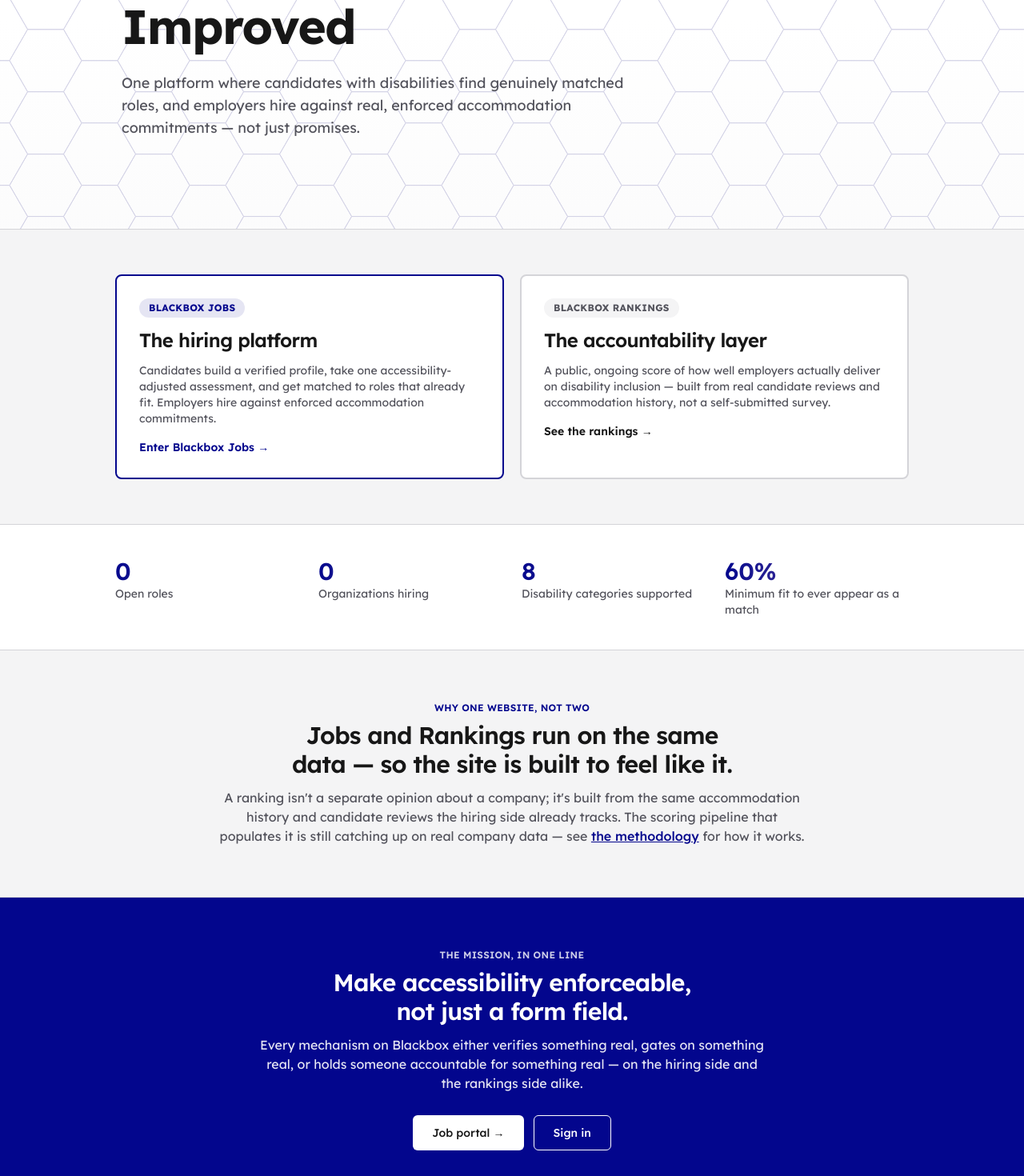
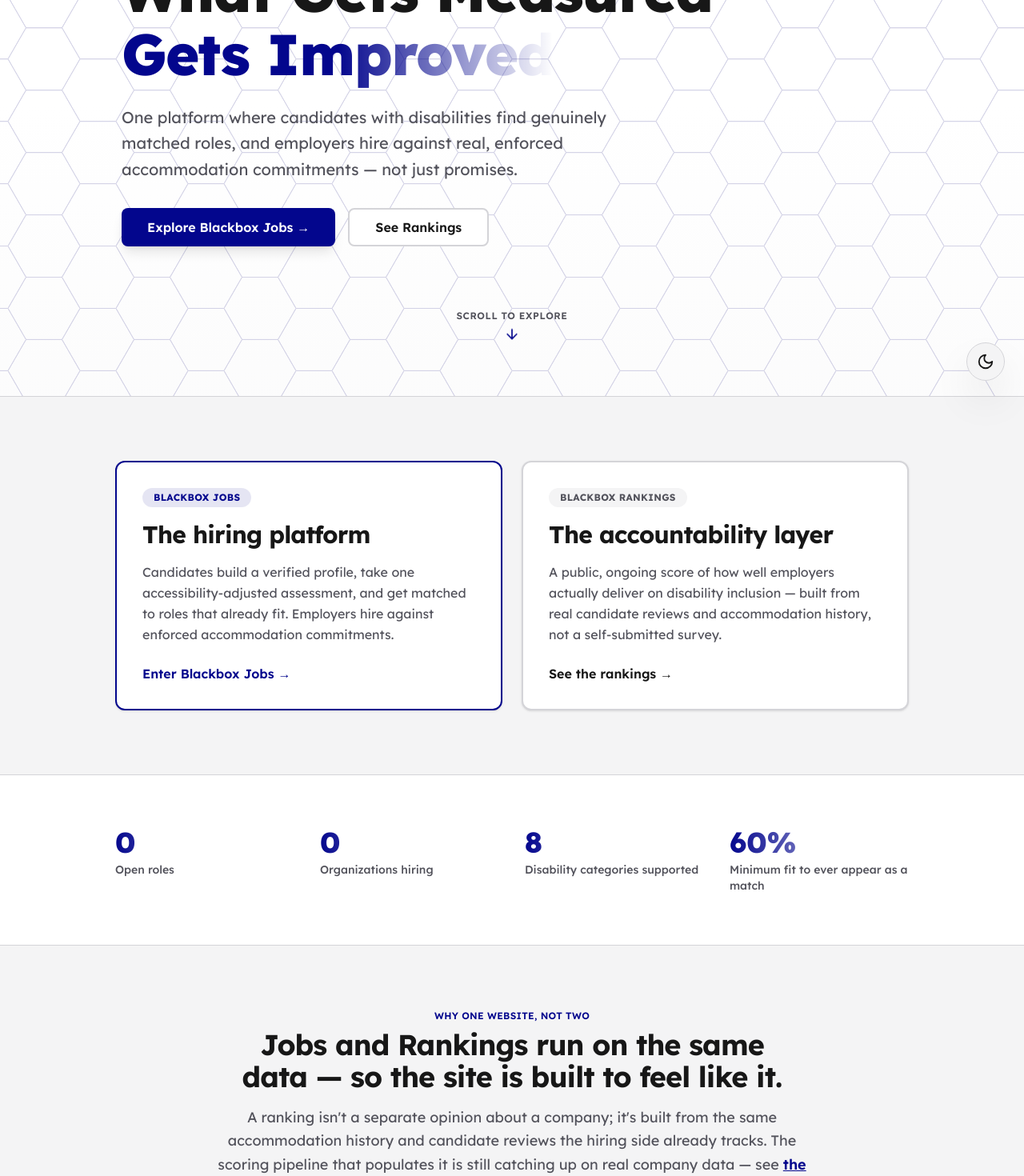
Before and after one commit to shruti-kamma/Blackbox, a Next.js app in the folder apps/job-portal/: page / in a window 1280 px wide. Shown: the part 300-1770 px from the top of the page at 80% size. Built offline with nearby package versions, Linux system fonts and the light colour scheme; no server answers; the database is empty.

Commit message:
feat: full-screen landing fold, scroll reveal, and floating crescent moon/sun theme toggle

```diff
--- a/apps/job-portal/src/app/globals.css
+++ b/apps/job-portal/src/app/globals.css
@@ -1,11 +1,6 @@
 @import "tailwindcss";
 @import "@blackbox/config/tailwind/theme.css";
 
-/* Tailwind's automatic content detection only scans this app's own
-   directory tree. The /ranking section's feature code lives in sibling
-   `packages/module-*` packages (ported from the shruti branch), so each
-   one needs an explicit @source or its class names get purged from the
-   production build even though dev looks fine. */
 @source "../../../../packages/module-methodology/src/**/*.tsx";
 @source "../../../../packages/module-leaderboards/src/**/*.tsx";
 @source "../../../../packages/module-org-snapshot/src/**/*.tsx";
@@ -16,37 +11,35 @@
   --font-mono: var(--font-geist-mono);
 }
 
-/* Sitewide editorial-corporate theme (see docs/decisions.md — "Editorial
-   redesign", now extended sitewide from its original /ranking-only scope):
-   navy as the interactive/brand color, purple as its paired accent, used
-   together as a gradient duo on hero numerals and primary CTAs — not a
-   primary/secondary hierarchy, not split by section. Overrides the shared
-   base theme's default blue (#1d4ed8). ranking-theme.css's #ranking-root
-   scoping still re-declares the same values within /ranking — now
-   redundant there but harmless (identical values), left alone rather than
-   risk destabilizing that section's own working theme-toggle mechanism.
-   Light mode is the deliberate default sitewide, regardless of OS
-   preference — see packages/config/tailwind/theme.css's own comment on
-   why there's no @media (prefers-color-scheme: dark) fallback anywhere. */
-@theme {
+:root, [data-theme="light"] {
   --color-primary: #03068d;
   --color-secondary: #7c3ca1;
   --color-focus-ring: #03068d;
+  --color-background: #ffffff;
+  --color-foreground: #171717;
+  --color-muted: #f4f4f5;
+  --color-border: #d4d4d8;
+  --color-card: #f4f4f5;
+}
+
+[data-theme="dark"] {
+  --color-primary: #7c3ca1;
+  --color-secondary: #03068d;
+  --color-focus-ring: #7c3ca1;
+  --color-background: #000000;
+  --color-foreground: #ffffff;
+  --color-muted: #18181b;
+  --color-border: #27272a;
+  --color-card: #18181b;
 }
 
 body {
   background: var(--color-background);
   color: var(--color-foreground);
   font-family: var(--font-sans), sans-serif;
+  transition: background-color 0.2s ease, color 0.2s ease;
 }
 
-/* Centered within the resume document itself (relative to the nearest
-   positioned ancestor, the resume <article>) — deliberately `absolute`, not
-   `fixed`. `fixed` would repeat per printed page in theory, but tested
-   against a real generated PDF it renders off-center in Chrome's print
-   pipeline; `absolute` measured correctly centered in the same test, so
-   it's the reliable choice even though it won't repeat on every page of a
-   very long resume. */
 .resume-watermark {
   position: absolute;
   top: 50%;
@@ -56,8 +49,6 @@
   white-space: nowrap;
 }
 
-/* Printable pages (e.g. the candidate resume) shouldn't carry the site nav
-   or dark-mode colors onto paper/PDF, regardless of the viewer's OS theme. */
 @media print {
   .no-print {
     display: none !important;
--- a/apps/job-portal/src/app/layout.tsx
+++ b/apps/job-portal/src/app/layout.tsx
@@ -4,6 +4,7 @@
 import "./globals.css";
 import { Nav } from "@/components/nav";
 import { PortalSelectProvider } from "@/components/a11y/portal-select-provider";
+import { ThemeToggleFloating } from "@/components/theme-toggle-floating";
 import { A11Y_COOKIE_NAME } from "@/lib/a11y/cookie";
 
 // Sitewide editorial redesign (see docs/decisions.md — "Editorial
@@ -42,10 +43,11 @@
       className={`${lexend.variable} ${geistMono.variable} h-full antialiased`}
       data-a11y={a11yMode || undefined}
     >
-      <body className="min-h-full flex flex-col">
+      <body className="min-h-full flex flex-col relative">
         <PortalSelectProvider>
           <Nav />
           {children}
+          <ThemeToggleFloating />
         </PortalSelectProvider>
       </body>
     </html>
--- a/apps/job-portal/src/app/page.tsx
+++ b/apps/job-portal/src/app/page.tsx
@@ -5,13 +5,9 @@
 import { prisma } from "@/lib/db";
 import { DISABILITY_CATEGORY_OPTIONS } from "@/lib/matching-options";
 import { PortalSelectTrigger } from "@/components/a11y/portal-select-trigger";
-import ShapeGrid from "@/components/ui/ShapeGrid";
+import { HeroShapeGrid } from "@/components/hero-shape-grid";
 
 // The umbrella "Blackbox" landing page — the actual front door of the site.
-// Blackbox Jobs is one product reachable from here via the portal-select
-// modal; Blackbox Rankings (ported from the shruti branch) is the second,
-// living at /ranking — see app/ranking/layout.tsx for how its own font/
-// theme/nav are scoped so they don't leak into the rest of this site.
 export default async function Home() {
   const user = await getCurrentUser();
   if (user?.role === "CANDIDATE") redirect("/candidate/jobs");
@@ -31,107 +27,140 @@
 
   return (
     <main className="flex flex-1 flex-col">
-      {/* Hero */}
-      <section className="relative overflow-hidden border-b border-border bg-gradient-to-b from-background via-background/95 to-muted/30">
+      {/* Full-Screen Landing Hero Section */}
+      <section className="relative overflow-hidden border-b border-border bg-gradient-to-b from-background via-background/95 to-muted/30 min-h-[calc(100vh-4.25rem)] flex flex-col justify-between py-12 md:py-16">
         <div className="absolute inset-0 z-0 opacity-60">
-          <ShapeGrid
-            speed={0.25}
-            squareSize={45}
-            direction="diagonal"
-            borderColor="#b9b8d7"
-            hoverFillColor="transparent"
-            shape="hexagon"
-            hoverTrailAmount={0}
-          />
+          <HeroShapeGrid />
         </div>
-        <div className="relative z-10 mx-auto w-full max-w-5xl px-6 py-20 text-left md:py-28 font-sans">
-          <p className="text-xl md:text-2xl font-medium tracking-tight text-primary font-sans">
+
+        <div className="relative z-10 mx-auto w-full max-w-5xl px-6 flex-1 flex flex-col justify-center text-left font-sans">
+          <div className="inline-flex items-center gap-2 rounded-full border border-primary/20 bg-primary/10 px-4 py-1.5 text-xs sm:text-sm font-semibold tracking-wide text-primary w-fit mb-6 shadow-sm">
+            <span className="h-2 w-2 rounded-full bg-primary animate-pulse" />
             Blackbox India&apos;s Inclusion Intelligence Index
-          </p>
-          <h1 className="mt-3 text-4xl sm:text-5xl md:text-6xl font-bold tracking-tight text-foreground font-sans max-w-3xl leading-tight">
-            What Gets Measured Gets Improved
+          </div>
+
+          <h1 className="text-4xl sm:text-6xl md:text-7xl font-extrabold tracking-tight text-foreground font-sans max-w-4xl leading-[1.1]">
+            What Gets Measured <br className="hidden sm:inline" />
+            <span className="bg-gradient-to-r from-primary via-primary to-secondary bg-clip-text text-transparent">
+              Gets Improved
+            </span>
           </h1>
-          <p className="mt-5 max-w-2xl text-lg text-muted-foreground font-sans">
+
+          <p className="mt-6 max-w-2xl text-lg sm:text-xl text-muted-foreground font-sans leading-relaxed">
             One platform where candidates with disabilities find genuinely matched roles, and employers hire
             against real, enforced accommodation commitments — not just promises.
           </p>
+
+          <div className="mt-8 flex flex-wrap items-center gap-4">
+            <PortalSelectTrigger className="flex h-12 items-center justify-center rounded-lg bg-primary px-8 text-base font-semibold text-primary-foreground shadow-lg hover:bg-primary/90 transition-all cursor-pointer">
+              Explore Blackbox Jobs →
+            </PortalSelectTrigger>
+            <Link
+              href="/ranking"
+              className="flex h-12 items-center justify-center rounded-lg border-2 border-border bg-background px-8 text-base font-semibold text-foreground hover:bg-muted transition-all"
+            >
+              See Rankings
+            </Link>
+          </div>
+        </div>
+
+        {/* First Scroll Reveal Indicator */}
+        <div className="relative z-10 mx-auto w-full max-w-5xl px-6 pt-4 flex items-center justify-center">
+          <a
+            href="#products"
+            className="flex flex-col items-center gap-2 text-xs font-semibold uppercase tracking-wider text-muted-foreground hover:text-primary transition-colors cursor-pointer group"
+          >
+            <span>Scroll to explore</span>
+            <svg
+              xmlns="http://www.w3.org/2000/svg"
+              viewBox="0 0 24 24"
+              fill="none"
+              stroke="currentColor"
+              strokeWidth="2"
+              strokeLinecap="round"
+              strokeLinejoin="round"
+              className="h-5 w-5 animate-bounce text-primary group-hover:translate-y-1 transition-transform"
+            >
+              <path d="M12 5v14M19 12l-7 7-7-7" />
+            </svg>
+          </a>
         </div>
       </section>
 
-      {/* Two products */}
-      <section id="rankings" className="border-b border-border bg-muted">
-        <div className="mx-auto grid w-full max-w-5xl gap-5 px-4 py-14 md:grid-cols-2">
-          <PortalSelectTrigger className="flex flex-col items-start gap-3 rounded-lg border-2 border-primary bg-background p-7 text-left hover:shadow-md">
-            <span className="rounded-full bg-primary/10 px-3 py-1 text-xs font-bold tracking-wide text-primary uppercase">
+      {/* Revealed on First Scroll: Two products */}
+      <section id="products" className="scroll-mt-16 border-b border-border bg-muted py-20">
+        <div className="mx-auto grid w-full max-w-5xl gap-6 px-4 md:grid-cols-2">
+          <PortalSelectTrigger className="flex flex-col items-start gap-4 rounded-xl border-2 border-primary bg-background p-8 text-left shadow-sm hover:shadow-xl transition-all">
+            <span className="rounded-full bg-primary/10 px-3.5 py-1 text-xs font-bold tracking-wide text-primary uppercase">
               Blackbox Jobs
             </span>
-            <h2 className="text-2xl font-semibold tracking-tight text-foreground">The hiring platform</h2>
-            <p className="text-sm text-muted-foreground">
+            <h2 className="text-2xl sm:text-3xl font-bold tracking-tight text-foreground">The hiring platform</h2>
+            <p className="text-base text-muted-foreground leading-relaxed">
               Candidates build a verified profile, take one accessibility-adjusted assessment, and get matched
               to roles that already fit. Employers hire against enforced accommodation commitments.
             </p>
-            <span className="mt-1 text-sm font-semibold text-primary">Enter Blackbox Jobs →</span>
+            <span className="mt-2 text-base font-semibold text-primary">Enter Blackbox Jobs →</span>
           </PortalSelectTrigger>
 
           <Link
             href="/ranking"
-            className="flex flex-col items-start gap-3 rounded-lg border-2 border-border bg-background p-7 text-left hover:shadow-md"
+            className="flex flex-col items-start gap-4 rounded-xl border-2 border-border bg-background p-8 text-left shadow-sm hover:shadow-xl transition-all"
           >
-            <span className="rounded-full bg-muted px-3 py-1 text-xs font-bold tracking-wide text-muted-foreground uppercase">
+            <span className="rounded-full bg-muted px-3.5 py-1 text-xs font-bold tracking-wide text-muted-foreground uppercase">
               Blackbox Rankings
             </span>
-            <h2 className="text-2xl font-semibold tracking-tight text-foreground">The accountability layer</h2>
-            <p className="text-sm text-muted-foreground">
+            <h2 className="text-2xl sm:text-3xl font-bold tracking-tight text-foreground">The accountability layer</h2>
+            <p className="text-base text-muted-foreground leading-relaxed">
               A public, ongoing score of how well employers actually deliver on disability inclusion — built
               from real candidate reviews and accommodation history, not a self-submitted survey.
             </p>
-            <span className="mt-1 text-sm font-semibold text-foreground">See the rankings →</span>
+            <span className="mt-2 text-base font-semibold text-foreground">See the rankings →</span>
           </Link>
         </div>
       </section>
 
       {/* Real, live stats */}
-      <section className="border-b border-border">
-        <div className="mx-auto grid w-full max-w-5xl grid-cols-2 gap-6 px-4 py-10 sm:grid-cols-4">
+      <section className="border-b border-border py-16">
+        <div className="mx-auto grid w-full max-w-5xl grid-cols-2 gap-8 px-4 sm:grid-cols-4">
           <div>
-            <p className="bg-gradient-to-r from-primary to-secondary bg-clip-text text-3xl font-semibold tabular-nums text-transparent">
+            <p className="bg-gradient-to-r from-primary to-secondary bg-clip-text text-4xl font-extrabold tabular-nums text-transparent">
               {openJobsCount}
             </p>
-            <p className="text-sm text-muted-foreground">Open roles</p>
+            <p className="mt-1 text-sm font-medium text-muted-foreground">Open roles</p>
           </div>
           <div>
-            <p className="bg-gradient-to-r from-primary to-secondary bg-clip-text text-3xl font-semibold tabular-nums text-transparent">
+            <p className="bg-gradient-to-r from-primary to-secondary bg-clip-text text-4xl font-extrabold tabular-nums text-transparent">
               {organizationsCount}
             </p>
-            <p className="text-sm text-muted-foreground">Organizations hiring</p>
+            <p className="mt-1 text-sm font-medium text-muted-foreground">Organizations hiring</p>
           </div>
           <div>
-            <p className="bg-gradient-to-r from-primary to-secondary bg-clip-text text-3xl font-semibold tabular-nums text-transparent">
+            <p className="bg-gradient-to-r from-primary to-secondary bg-clip-text text-4xl font-extrabold tabular-nums text-transparent">
               {DISABILITY_CATEGORY_OPTIONS.length}
             </p>
-            <p className="text-sm text-muted-foreground">Disability categories supported</p>
+            <p className="mt-1 text-sm font-medium text-muted-foreground">Disability categories supported</p>
           </div>
           <div>
-            <p className="bg-gradient-to-r from-primary to-secondary bg-clip-text text-3xl font-semibold tabular-nums text-transparent">
+            <p className="bg-gradient-to-r from-primary to-secondary bg-clip-text text-4xl font-extrabold tabular-nums text-transparent">
               {MATCH_THRESHOLD}%
             </p>
-            <p className="text-sm text-muted-foreground">Minimum fit to ever appear as a match</p>
+            <p className="mt-1 text-sm font-medium text-muted-foreground">Minimum fit to ever appear as a match</p>
           </div>
         </div>
       </section>
 
       {/* Why one website, not two */}
-      <section className="border-b border-border bg-muted">
-        <div className="mx-auto w-full max-w-3xl px-4 py-16 text-center">
+      <section className="border-b border-border bg-muted py-20">
+        <div className="mx-auto w-full max-w-3xl px-4 text-center">
           <p className="text-xs font-semibold tracking-wide text-primary uppercase">Why one website, not two</p>
-          <h2 className="mt-2 text-3xl font-semibold tracking-tight text-balance text-foreground">
+          <h2 className="mt-2 text-3xl sm:text-4xl font-bold tracking-tight text-balance text-foreground">
             Jobs and Rankings run on the same data — so the site is built to feel like it.
           </h2>
-          <p className="mt-3 text-muted-foreground">
+          <p className="mt-4 text-lg text-muted-foreground leading-relaxed">
             A ranking isn&apos;t a separate opinion about a company; it&apos;s built from the same accommodation
             history and candidate reviews the hiring side already tracks. The scoring pipeline that populates it
             is still catching up on real company data — see{" "}
-            <Link href="/ranking/methodology" className="font-medium text-primary underline">
+            <Link href="/ranking/methodology" className="font-semibold text-primary underline">
               the methodology
             </Link>{" "}
             for how it works.
@@ -140,23 +169,23 @@
       </section>
 
       {/* Mission */}
-      <section id="mission" className="bg-primary">
-        <div className="mx-auto w-full max-w-2xl px-4 py-16 text-center text-primary-foreground">
+      <section id="mission" className="bg-primary py-20">
+        <div className="mx-auto w-full max-w-3xl px-4 text-center text-primary-foreground">
           <p className="text-xs font-semibold tracking-wide uppercase opacity-80">The mission, in one line</p>
-          <h2 className="mt-2 text-3xl font-semibold tracking-tight text-balance">
+          <h2 className="mt-2 text-3xl sm:text-4xl font-bold tracking-tight text-balance">
             Make accessibility enforceable, not just a form field.
           </h2>
-          <p className="mt-3 opacity-90">
+          <p className="mt-4 text-lg opacity-90 leading-relaxed">
             Every mechanism on Blackbox either verifies something real, gates on something real, or holds
             someone accountable for something real — on the hiring side and the rankings side alike.
           </p>
-          <div className="mt-7 flex flex-wrap items-center justify-center gap-3">
-            <PortalSelectTrigger className="flex h-touch-target items-center justify-center rounded-md bg-background px-6 text-sm font-medium text-foreground hover:opacity-90">
+          <div className="mt-8 flex flex-wrap items-center justify-center gap-4">
+            <PortalSelectTrigger className="flex h-12 items-center justify-center rounded-lg bg-background px-8 text-base font-semibold text-foreground hover:opacity-90 transition-all cursor-pointer">
               Job portal →
             </PortalSelectTrigger>
             <Link
               href="/login"
-              className="flex h-touch-target items-center justify-center rounded-md border border-primary-foreground px-6 text-sm font-medium hover:bg-primary-foreground/10"
+              className="flex h-12 items-center justify-center rounded-lg border-2 border-primary-foreground px-8 text-base font-semibold hover:bg-primary-foreground/10 transition-all"
             >
               Sign in
             </Link>
--- /dev/null
+++ b/apps/job-portal/src/components/hero-shape-grid.tsx
@@ -0,0 +1,41 @@
+"use client";
+
+import { useEffect, useState } from "react";
+import ShapeGrid from "@/components/ui/ShapeGrid";
+
+export function HeroShapeGrid() {
+  const [borderColor, setBorderColor] = useState("#b9b8d7");
+
+  useEffect(() => {
+    const updateColor = () => {
+      const currentTheme = document.documentElement.getAttribute("data-theme") || "light";
+      setBorderColor(currentTheme === "dark" ? "#4c3b69" : "#b9b8d7");
+    };
+
+    updateColor();
+
+    const handleThemeChange = (e: Event) => {
+      const customEv = e as CustomEvent<{ theme: "light" | "dark" }>;
+      if (customEv.detail?.theme) {
+        setBorderColor(customEv.detail.theme === "dark" ? "#4c3b69" : "#b9b8d7");
+      } else {
+        updateColor();
+      }
+    };
+
+    window.addEventListener("blackbox-theme-change", handleThemeChange);
+    return () => window.removeEventListener("blackbox-theme-change", handleThemeChange);
+  }, []);
+
+  return (
+    <ShapeGrid
+      speed={0.25}
+      squareSize={45}
+      direction="diagonal"
+      borderColor={borderColor}
+      hoverFillColor="transparent"
+      shape="hexagon"
+      hoverTrailAmount={0}
+    />
+  );
+}
--- /dev/null
+++ b/apps/job-portal/src/components/theme-toggle-floating.tsx
@@ -0,0 +1,67 @@
+"use client";
+
+import { useEffect, useState } from "react";
+
+export function ThemeToggleFloating() {
+  const [theme, setTheme] = useState<"light" | "dark">("light");
+  const [mounted, setMounted] = useState(false);
+
+  useEffect(() => {
+    setMounted(true);
+    const savedTheme = localStorage.getItem("blackbox-theme") as "light" | "dark" | null;
+    const currentTheme = savedTheme || (document.documentElement.getAttribute("data-theme") as "light" | "dark") || "light";
+    setTheme(currentTheme);
+    document.documentElement.setAttribute("data-theme", currentTheme);
+  }, []);
+
+  const toggleTheme = () => {
+    const nextTheme = theme === "light" ? "dark" : "light";
+    setTheme(nextTheme);
+    document.documentElement.setAttribute("data-theme", nextTheme);
+    localStorage.setItem("blackbox-theme", nextTheme);
+    window.dispatchEvent(new CustomEvent("blackbox-theme-change", { detail: { theme: nextTheme } }));
+  };
+
+  if (!mounted) return null;
+
+  return (
+    <button
+      type="button"
+      onClick={toggleTheme}
+      aria-label={theme === "light" ? "Switch to dark theme" : "Switch to light theme"}
+      title={theme === "light" ? "Switch to dark theme" : "Switch to light theme"}
+      className="fixed bottom-6 right-6 z-50 flex h-12 w-12 items-center justify-center rounded-full border border-border bg-card/95 p-3 text-foreground shadow-2xl backdrop-blur-md transition-all duration-200 hover:scale-110 active:scale-95 cursor-pointer focus:outline-none focus:ring-2 focus:ring-primary"
+    >
+      {theme === "light" ? (
+        /* Crescent moon symbol for Light Theme */
+        <svg
+          xmlns="http://www.w3.org/2000/svg"
+          viewBox="0 0 24 24"
+          fill="none"
+          stroke="currentColor"
+          strokeWidth="2"
+          strokeLinecap="round"
+          strokeLinejoin="round"
+          className="h-6 w-6 text-foreground"
+        >
+          <path d="M12 3a6 6 0 0 0 9 9 9 9 0 1 1-9-9Z" />
+        </svg>
+      ) : (
+        /* Sun symbol for Dark Theme */
+        <svg
+          xmlns="http://www.w3.org/2000/svg"
+          viewBox="0 0 24 24"
+          fill="none"
+          stroke="currentColor"
+          strokeWidth="2"
+          strokeLinecap="round"
+          strokeLinejoin="round"
+          className="h-6 w-6 text-amber-400"
+        >
+          <circle cx="12" cy="12" r="4" />
+          <path d="M12 2v2M12 20v2M4.93 4.93l1.41 1.41M17.66 17.66l1.41 1.41M2 12h2M20 12h2M6.34 17.66l-1.41 1.41M19.07 4.93l-1.41 1.41" />
+        </svg>
+      )}
+    </button>
+  );
+}
```
Also changed, not shown: apps/job-portal/src/app/ranking/ranking-theme.css (+10 -18 lines), packages/config/tailwind/theme.css (+31 -41 lines).
